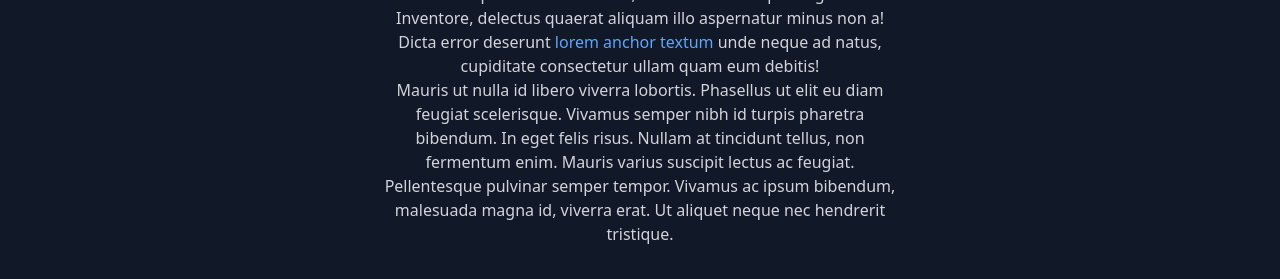
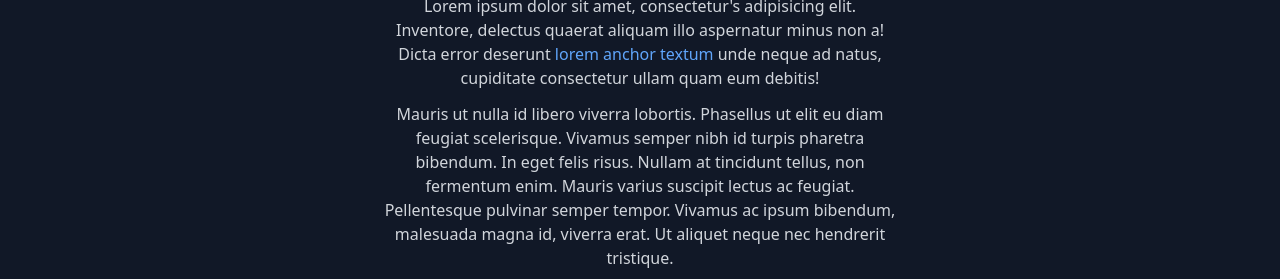
Before and after one commit to oberocks/superjsonic, a website: page example.html in a window 1280 px wide. Shown: the part 210-489 px from the top of the page. Drawn offline with nearby package versions, Linux system fonts and the light colour scheme.

Commit message:
0.4.1: changed node() to generate() & added plurals to truthy values

```diff
--- a/example.html
+++ b/example.html
@@ -89,13 +89,13 @@
                             tag: 'h1',
                             text: 'Headline Example Text',
                             attributes: {
-                                class: 'text-3xl text-center'
+                                class: 'text-3xl text-center mb-3'
                             }
                         },
                         {
                             tag: 'p',
                             attributes: {
-                                class: 'max-w-lg mx-auto text-center text-gray-300'
+                                class: 'max-w-lg mx-auto text-center text-gray-300 mb-3'
                             },
                             text: [
                                 'Lorem ipsum dolor sit amet, consectetur\'s adipisicing elit. Inventore, delectus quaerat aliquam illo aspernatur minus non a! Dicta error deserunt ',
@@ -106,10 +106,19 @@
                         {
                             tag: 'p',
                             attributes: {
+                                class: 'max-w-lg mx-auto text-center text-gray-300 mb-3'
+                            },
+                            text: [
+                                PLACEHOLDER.paragraph()
+                            ]
+                        },
+                        {
+                            tag: 'p',
+                            attributes: {
                                 class: 'max-w-lg mx-auto text-center text-gray-300'
                             },
                             text: [
-                                PLACEHOLDER.paragraph()
+                                PLACEHOLDER.generate('paragraph')
                             ]
                         }
                     ]
--- a/package.json
+++ b/package.json
@@ -1,6 +1,6 @@
 {
   "name": "superjsonic",
-  "version": "0.4.0",
+  "version": "0.4.1",
   "description": "A set of powerful and tiny JavaScript ES Module (ESM) tooling classes to help developers turn declaritive JSON, atomic CSS classes, and copy/media into HTML DOM Elements.",
   "main": "index.js",
   "scripts": {
--- a/superjsonic/Placeholders.js
+++ b/superjsonic/Placeholders.js
@@ -110,37 +110,32 @@ export class Placeholders {
 
     }
 
-    node (type, index = false) {
+    generate (type, index = false) {
 
-        let text;
+        let text = '';
 
-        if (type === 'headline') {
+        if (type === 'headline' || type === 'headlines') {
 
-            //
             text = index ? this.headline(index) : this.headline();
 
-        } else if (type === 'paragraph') {
+        } else if (type === 'paragraph' || type === 'paragraphs') {
 
-            //
             text = index ? this.paragraph(index) : this.paragraph();
 
-        } else if (type === 'quote') {
+        } else if (type === 'quote' || type === 'quotes') {
 
-            //
             text = index ? this.quote(index) : this.quote();
 
-        } else if (type === 'title') {
+        } else if (type === 'title' || type === 'titles') {
 
-            //
             text = index ? this.title(index) : this.title();
 
-        } else if (type === 'link') {
+        } else if (type === 'link' || type === 'links') {
 
-            //
             text = index ? this.link(index) : this.link();
 
         }
 
-        return document.createTextNode( text );
+        return text;
     }
 }
```
